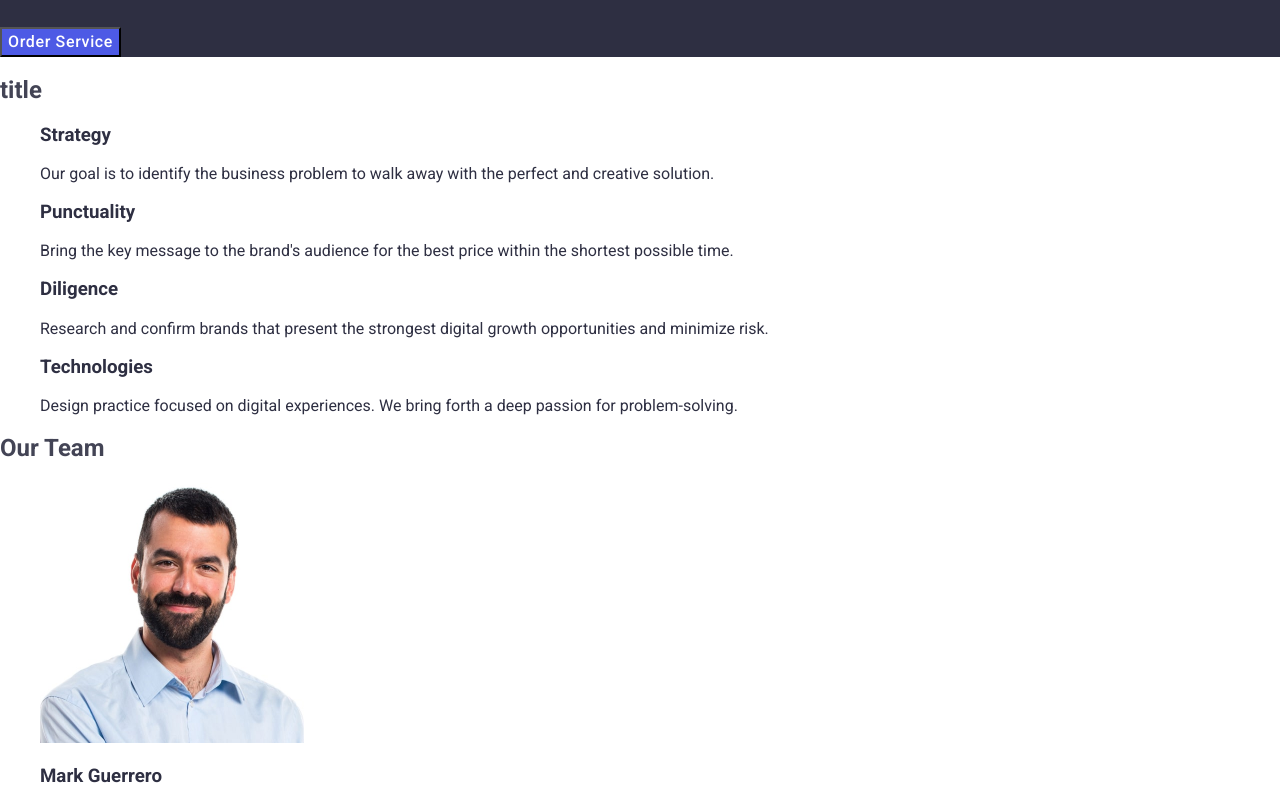
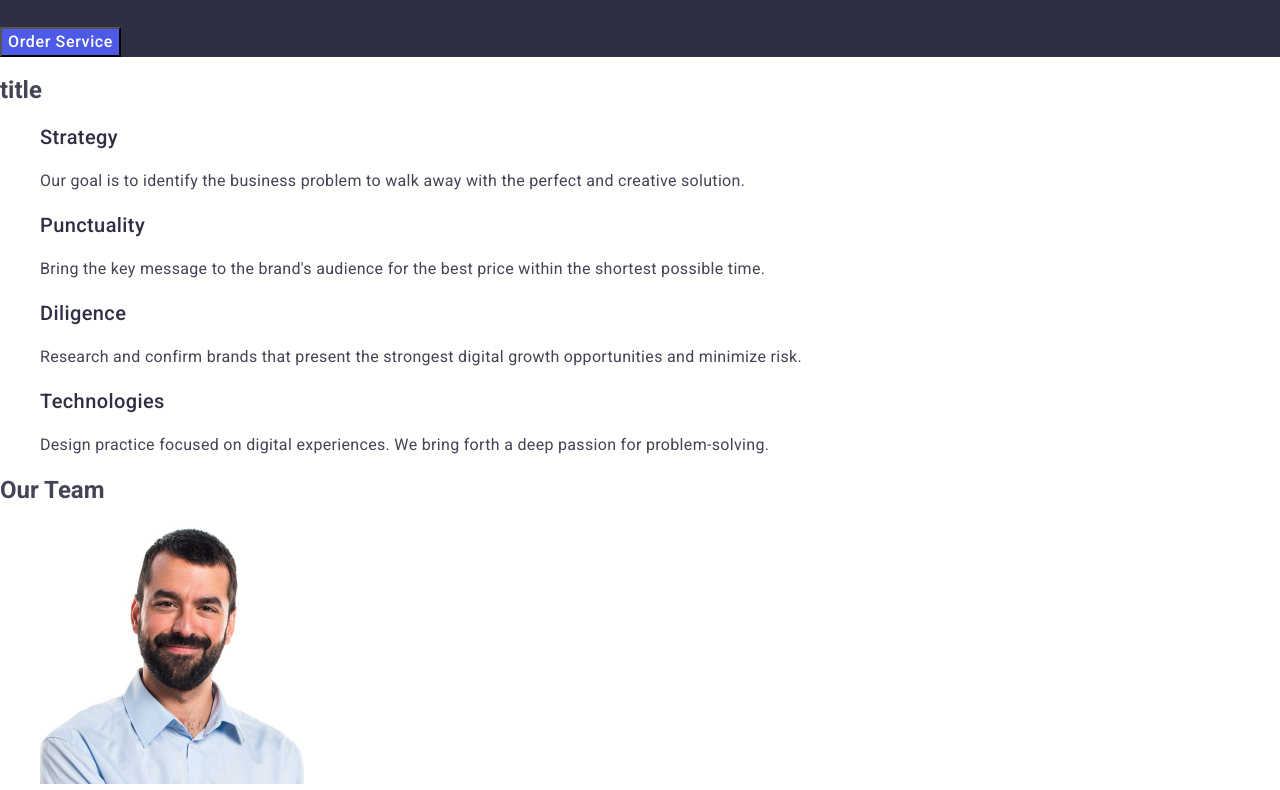
Before and after one commit to Kovshun-Olena/goit-markup-hw-02-, a plain HTML site: page index.html in a window 1280 px wide. Shown: the part 299-1089 px from the top of the page. Drawn offline with nearby package versions, Linux system fonts and the light colour scheme.

Commit message:
section two

```diff
--- a/css/style.css
+++ b/css/style.css
@@ -65,7 +65,7 @@ a {
 
 .title-box {
     font-size: 56px;
-    line-height: 1.07143;
+    line-height: 1.07;
     letter-spacing: 0.02em;
     text-align: center;
     color: #fff;
@@ -86,3 +86,18 @@ a {
 .button-box:focus {
     background-color: #404bbf;
 }
+
+.description-title {
+        font-weight: 500;
+        font-size: 20px;
+        line-height: 1.2;
+        letter-spacing: 0.02em;
+      }
+
+.text-description {
+        font-weight: 400;
+        font-size: 16px;
+        line-height: 1.5;
+        letter-spacing: 0.02em;
+        color: #434455;
+}
--- a/index.html
+++ b/index.html
@@ -42,31 +42,31 @@
       </section>
       <section>
         <h2>title</h2>
-        <ul class="list">
-          <li class="nav-item">
-            <h3>Strategy</h3>
-            <p>
+        <ul class="description">
+          <li>
+            <h3 class="description-title">Strategy</h3>
+            <p class="text-description">
               Our goal is to identify the business problem to walk away with the
               perfect and creative solution.
             </p>
           </li>
-          <li class="nav-item">
-            <h3>Punctuality</h3>
-            <p>
+          <li>
+            <h3 class="description-title">Punctuality</h3>
+            <p class="text-description">
               Bring the key message to the brand's audience for the best price
               within the shortest possible time.
             </p>
           </li>
-          <li class="nav-item">
-            <h3>Diligence</h3>
-            <p>
+          <li>
+            <h3 class="description-title">Diligence</h3>
+            <p class="text-description">
               Research and confirm brands that present the strongest digital
               growth opportunities and minimize risk.
             </p>
           </li>
-          <li class="nav-item">
-            <h3>Technologies</h3>
-            <p>
+          <li>
+            <h3 class="description-title">Technologies</h3>
+            <p class="text-description">
               Design practice focused on digital experiences. We bring forth a
               deep passion for problem-solving.
             </p>
```
